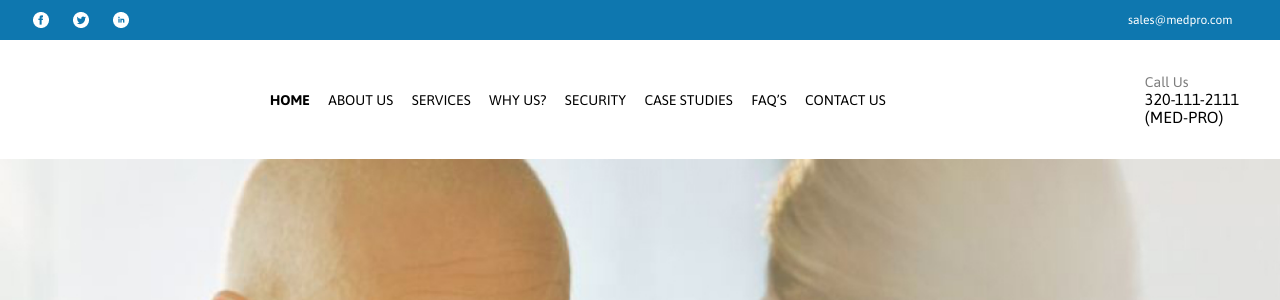
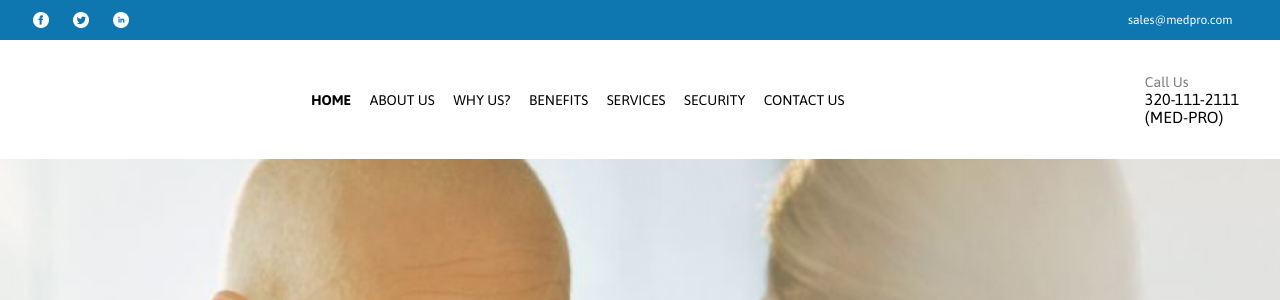
Before and after one commit to Torvik777/Medical, a plain HTML site: page index.html in a window 1280 px wide. Shown: the top 300 px of the page. Drawn offline with Linux system fonts and the light colour scheme.

Commit message:
add scrolling

```diff
--- a/index.html
+++ b/index.html
@@ -31,13 +31,12 @@
                     <a href="#"><img src="img/Logo.png" alt=""></a>
                     <div class="menu">
                         <a href="#" class="menu-links menu-link-active">HOME</a>
-                        <a href="#" class="menu-links"> ABOUT US</a>
-                        <a href="#" class="menu-links">SERVICES</a>
-                        <a href="#" class="menu-links">WHY US?</a>
-                        <a href="#" class="menu-links"> SECURITY</a>
-                        <a href="#" class="menu-links">CASE STUDIES</a>
-                        <a href="#" class="menu-links">FAQ’S</a>
-                        <a href="#" class="menu-links">CONTACT US</a>
+                        <a data-transition=".section-2__left-part" href="#" class="menu-links"> ABOUT US</a>
+                        <a data-transition=".section-2__right-part" href="#" class="menu-links">WHY US?</a>
+                        <a data-transition=".section-3__left" href="#" class="menu-links">BENEFITS</a>
+                        <a data-transition=".section-4-left-part" href="#" class="menu-links">SERVICES</a>
+                        <a data-transition=".section-4-right-part" href="#" class="menu-links"> SECURITY</a>
+                        <a data-transition=".section-6__right" href="#" class="menu-links">CONTACT US</a>
                     </div>
                     <div class="call-us">
                         <a href="tel:3201112111"><img src="img/telefon-png.png" alt=""></a>
```
